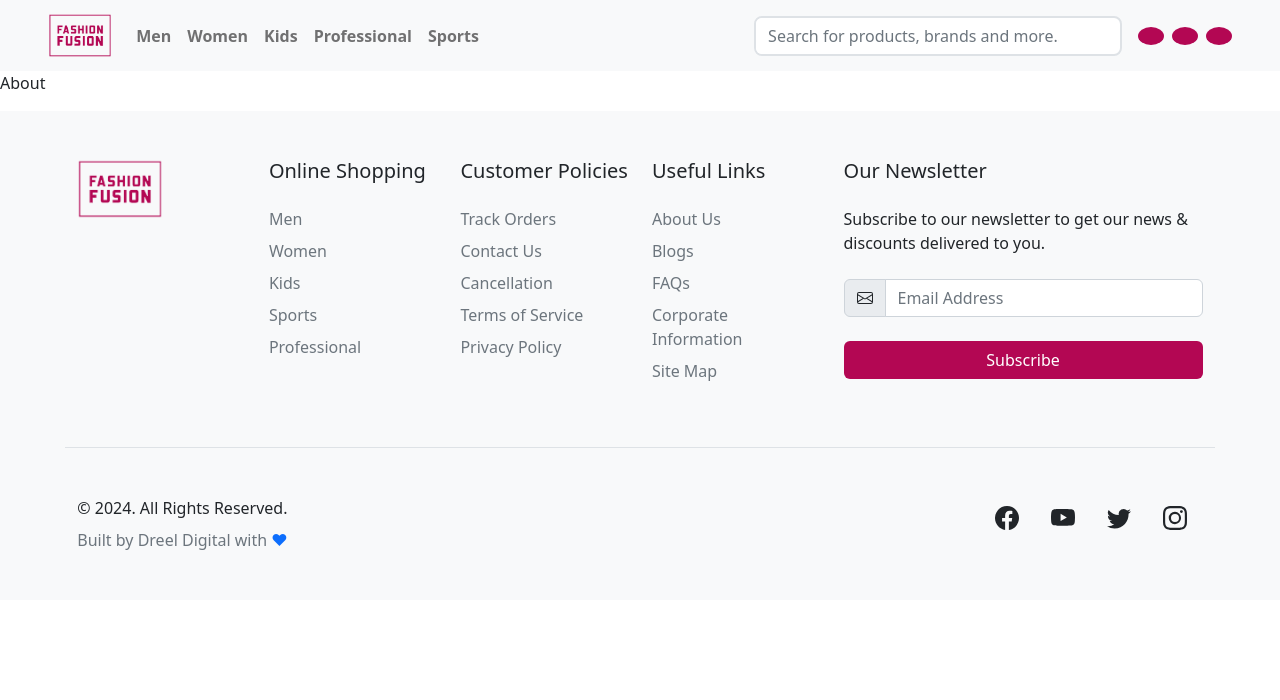
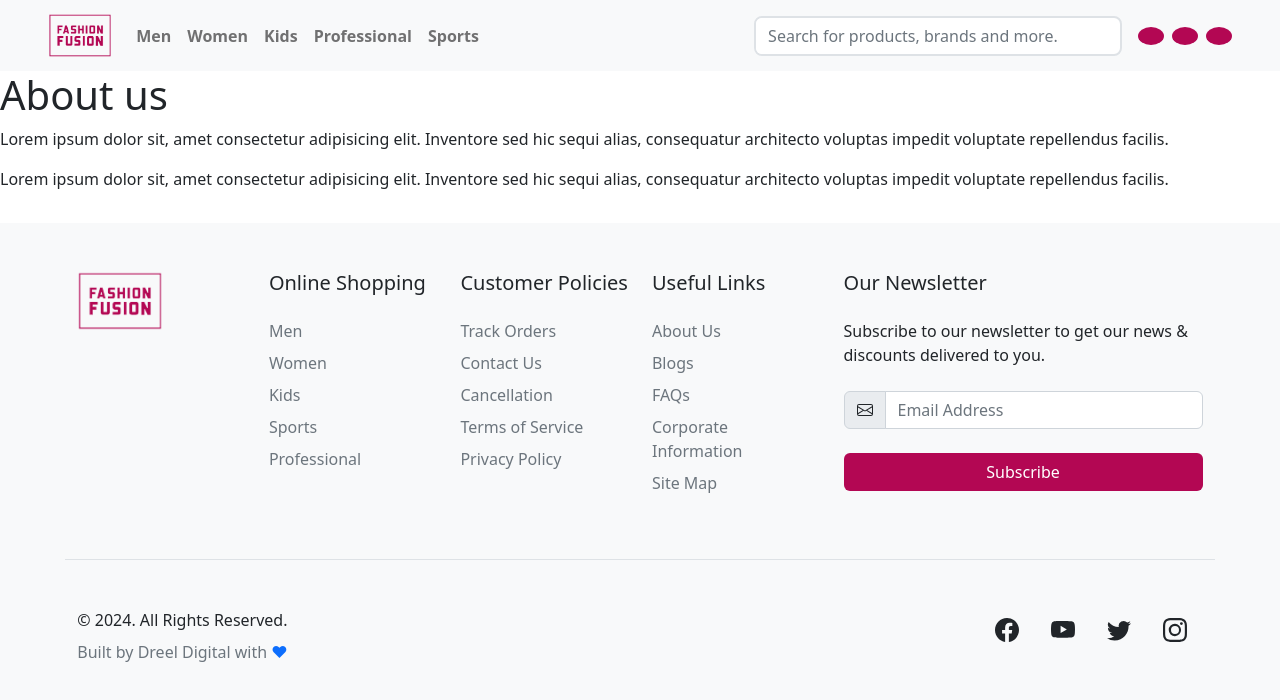
Before and after one commit to DEV-AK-Singh/Fashion-Fusion, a React (Create React App) app: page /about in a window 1280 px wide. Shown: the top 700 px of the page. Built offline with nearby package versions, Linux system fonts and the light colour scheme.

Commit message:
page completed

```diff
--- a/src/pages/About.jsx
+++ b/src/pages/About.jsx
@@ -2,6 +2,10 @@ import React from 'react'
 
 export default function About() {
   return (
-    <div>About</div>
+    <div>
+      <h1>About us</h1>
+      <p>Lorem ipsum dolor sit, amet consectetur adipisicing elit. Inventore sed hic sequi alias, consequatur architecto voluptas impedit voluptate repellendus facilis.</p>
+      <p>Lorem ipsum dolor sit, amet consectetur adipisicing elit. Inventore sed hic sequi alias, consequatur architecto voluptas impedit voluptate repellendus facilis.</p>
+    </div>
   )
 }
```
